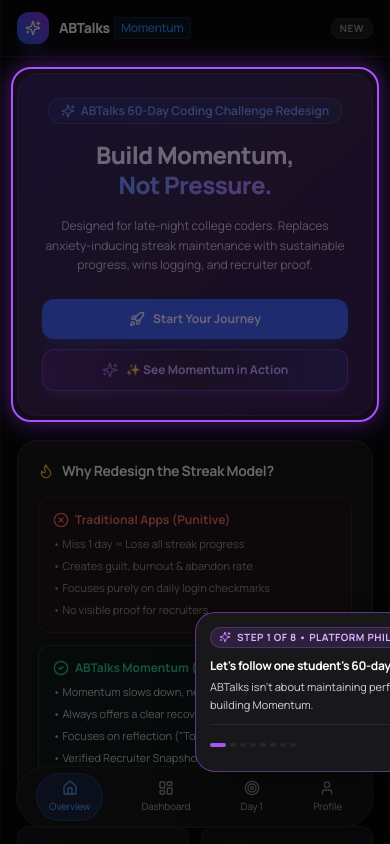
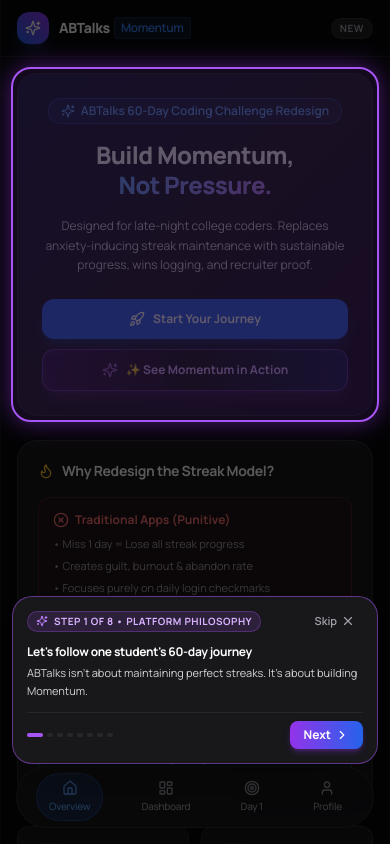
Before and after one commit to maanvi13/abtalks-momentum, a React (Vite) app: page / in a window 390 px wide. Both pictures are taken after a click on the button "Simulator". Shown: the top 844 px of the page. Built offline with nearby package versions, Linux system fonts and the light colour scheme.

Commit message:
fix-embed-calendar-visualizer-inside-step-4-card-eliminate-mobile-overlap

```diff
--- a/src/App.tsx
+++ b/src/App.tsx
@@ -12,7 +12,6 @@
 import { MilestoneRecoveryCelebration } from './components/challenge/MilestoneRecoveryCelebration';
 import { Toast } from './components/common/Toast';
 import { SimulatorOverlay } from './components/simulator/SimulatorOverlay';
-import { CalendarInactivityVisualizer } from './components/simulator/CalendarInactivityVisualizer';
 import { SimulatorFinalModal } from './components/simulator/SimulatorFinalModal';
 
 import { LandingPage } from './pages/LandingPage';
@@ -44,7 +43,6 @@
               <MilestoneRecoveryCelebration />
               <Toast />
               <SimulatorOverlay />
-              <CalendarInactivityVisualizer />
               <SimulatorFinalModal />
             </MobileShell>
           </TourProvider>
--- a/src/components/simulator/CalendarInactivityVisualizer.tsx
+++ b/src/components/simulator/CalendarInactivityVisualizer.tsx
@@ -1,5 +1,4 @@
 import React, { useState, useEffect } from 'react';
-import { motion, AnimatePresence } from 'framer-motion';
 import { Calendar, AlertTriangle, ArrowDown, HeartHandshake } from 'lucide-react';
 import { useSimulator } from '../../context/SimulatorContext';
 
@@ -52,20 +51,14 @@
   ];
 
   return (
-    <AnimatePresence>
-      <motion.div
-        initial={{ opacity: 0, y: -15, scale: 0.95 }}
-        animate={{ opacity: 1, y: 0, scale: 1 }}
-        exit={{ opacity: 0, y: -15, scale: 0.95 }}
-        className="fixed top-14 sm:top-16 left-1/2 -translate-x-1/2 z-50 w-[calc(100%-32px)] max-w-sm glass-card rounded-2xl p-3 sm:p-4 border border-amber-500/50 shadow-2xl space-y-2.5 bg-zinc-950/95"
-      >
+    <div className="w-full bg-zinc-950/90 rounded-xl p-2.5 sm:p-3 border border-amber-500/40 space-y-2 text-left">
       {/* Header */}
       <div className="flex items-center justify-between border-b border-zinc-800 pb-1.5">
-          <div className="flex items-center gap-1.5 text-xs font-bold text-amber-400">
-            <Calendar className="w-4 h-4" />
-            <span>Simulated Exam Inactivity</span>
+        <div className="flex items-center gap-1.5 text-[11px] font-bold text-amber-400">
+          <Calendar className="w-3.5 h-3.5" />
+          <span>Simulated Exam Week Inactivity</span>
         </div>
-          <span className="text-[9px] bg-amber-500/15 text-amber-300 border border-amber-500/30 font-extrabold px-2 py-0.2 rounded-full">
+        <span className="text-[9px] bg-amber-500/15 text-amber-300 border border-amber-500/30 font-extrabold px-1.5 py-0.2 rounded">
           LIVE SIMULATION
         </span>
       </div>
@@ -75,7 +68,7 @@
         {calendarDays.map((item) => (
           <div
             key={item.day}
-              className={`p-1 sm:p-1.5 rounded-lg border text-xs flex flex-col items-center justify-center transition-all ${
+            className={`p-1 rounded-lg border text-[10px] flex flex-col items-center justify-center transition-all ${
               item.status === 'completed'
                 ? 'bg-emerald-500/15 border-emerald-500/30 text-emerald-300 font-semibold'
                 : item.status === 'skipped'
@@ -83,17 +76,17 @@
                 : 'bg-zinc-900 border-zinc-800 text-zinc-500'
             }`}
           >
-              <span className="text-[8px] uppercase text-zinc-400 font-mono">Day</span>
+            <span className="text-[7px] uppercase text-zinc-400 font-mono">Day</span>
             <span className={item.status === 'skipped' ? 'line-through decoration-red-500 text-red-200' : ''}>
               {item.day}
             </span>
-              {item.status === 'skipped' && <span className="text-[7px] text-red-400 font-mono">SKIPPED</span>}
+            {item.status === 'skipped' && <span className="text-[6px] text-red-400 font-mono">SKIPPED</span>}
           </div>
         ))}
       </div>
 
       {/* Live Score Drop Visualizer */}
-        <div className="bg-zinc-900/90 rounded-xl p-2 border border-zinc-800 flex items-center justify-between text-xs">
+      <div className="bg-zinc-900/90 rounded-xl p-2 border border-zinc-800 flex items-center justify-between text-[11px]">
         <div className="flex items-center gap-1.5">
           <AlertTriangle className="w-3.5 h-3.5 text-amber-400 shrink-0" />
           <div>
@@ -108,13 +101,6 @@
           <span className="text-amber-400">{simulatedDropScore}%</span>
         </div>
       </div>
-
-        {/* Encouraging Non-Punitive Philosophy Banner */}
-        <div className="text-[10px] sm:text-[11px] text-indigo-200 bg-indigo-500/10 p-1.5 rounded-lg border border-indigo-500/20 flex items-center gap-1.5">
-          <HeartHandshake className="w-3.5 h-3.5 text-indigo-400 shrink-0" />
-          <span>"Momentum has slowed. Let's build it back together."</span>
     </div>
-      </motion.div>
-    </AnimatePresence>
   );
 };
--- a/src/components/simulator/SimulatorOverlay.tsx
+++ b/src/components/simulator/SimulatorOverlay.tsx
@@ -3,6 +3,7 @@
 import { motion, AnimatePresence } from 'framer-motion';
 import { Sparkles, ChevronRight, ChevronLeft, X } from 'lucide-react';
 import { useSimulator } from '../../context/SimulatorContext';
+import { CalendarInactivityVisualizer } from './CalendarInactivityVisualizer';
 
 export const SimulatorOverlay: React.FC = () => {
   const {
@@ -39,7 +40,6 @@
     const updateRect = () => {
       const el = document.querySelector(`[data-tour="${currentSimStep.targetAttr}"]`);
       if (el) {
-        // Scroll element into view safely for mobile screens
         el.scrollIntoView({ behavior: 'smooth', block: 'nearest' });
         setTargetRect(el.getBoundingClientRect());
       } else {
@@ -60,40 +60,15 @@
 
   if (!isSimulating || !currentSimStep) return null;
 
-  // Calculate Mobile-Responsive Tooltip Positioning (Ensures text is NEVER cut off)
-  const isMobile = window.innerWidth < 640;
-  let tooltipStyle: React.CSSProperties = {
-    position: 'fixed',
-    left: '50%',
-    transform: 'translateX(-50%)',
-    bottom: isMobile ? '72px' : '90px',
-  };
-
-  if (targetRect && !isMobile) {
-    if (currentSimStep.position === 'top' && targetRect.top > 250) {
-      tooltipStyle = {
-        position: 'fixed',
-        left: `${Math.max(16, Math.min(window.innerWidth - 380, targetRect.left + targetRect.width / 2 - 180))}px`,
-        top: `${Math.max(16, targetRect.top - 200)}px`,
-      };
-    } else if (currentSimStep.position === 'bottom' && targetRect.bottom < window.innerHeight - 220) {
-      tooltipStyle = {
-        position: 'fixed',
-        left: `${Math.max(16, Math.min(window.innerWidth - 380, targetRect.left + targetRect.width / 2 - 180))}px`,
-        top: `${Math.min(window.innerHeight - 200, targetRect.bottom + 16)}px`,
-      };
-    }
-  }
-
   return (
-    <div className="fixed inset-0 z-50 pointer-events-none">
+    <div className="fixed inset-0 z-50 pointer-events-none flex flex-col items-center justify-end pb-20 px-3">
       {/* Darkened Backdrop Overlay - Crisp without blur filters */}
       <AnimatePresence>
         <motion.div
           initial={{ opacity: 0 }}
           animate={{ opacity: 1 }}
           exit={{ opacity: 0 }}
-          className="absolute inset-0 bg-black/60 pointer-events-auto"
+          className="absolute inset-0 bg-black/65 pointer-events-auto"
           onClick={stopSimulator}
         />
       </AnimatePresence>
@@ -115,16 +90,15 @@
         />
       )}
 
-      {/* Interactive Mobile-Optimized Simulator Tooltip Box */}
+      {/* Interactive Mobile-Fitted Simulator Tooltip Box */}
       <AnimatePresence mode="wait">
         <motion.div
           key={currentSimStepIndex}
-          initial={{ opacity: 0, y: 12, scale: 0.96 }}
+          initial={{ opacity: 0, y: 16, scale: 0.96 }}
           animate={{ opacity: 1, y: 0, scale: 1 }}
-          exit={{ opacity: 0, y: -12, scale: 0.96 }}
+          exit={{ opacity: 0, y: -16, scale: 0.96 }}
           transition={{ duration: 0.25 }}
-          style={tooltipStyle}
-          className="w-[calc(100%-32px)] max-w-sm bg-[#18181B] rounded-2xl p-3.5 sm:p-4 border border-purple-500/50 shadow-2xl z-50 pointer-events-auto space-y-2.5"
+          className="w-full max-w-[370px] bg-[#18181B] rounded-2xl p-3.5 sm:p-4 border border-purple-500/50 shadow-2xl z-50 pointer-events-auto space-y-3 max-h-[82vh] overflow-y-auto"
         >
           {/* Header */}
           <div className="flex items-center justify-between">
@@ -143,11 +117,18 @@
             </button>
           </div>
 
-          {/* Body */}
+          {/* Body Title & Description */}
           <div className="space-y-1">
             <h3 className="text-xs sm:text-sm font-bold text-white tracking-tight leading-snug">{currentSimStep.title}</h3>
-            <p className="text-[11px] sm:text-xs text-zinc-300 leading-relaxed max-h-24 overflow-y-auto pr-1">{currentSimStep.description}</p>
+            <p className="text-[11px] sm:text-xs text-zinc-300 leading-relaxed">{currentSimStep.description}</p>
           </div>
+
+          {/* Step 4 Embedded Calendar Inactivity Visualizer */}
+          {currentSimStep.stepNumber === 4 && (
+            <div className="pt-1">
+              <CalendarInactivityVisualizer />
+            </div>
+          )}
 
           {/* Progress Bar & Navigation Controls */}
           <div className="pt-2 border-t border-zinc-800 flex items-center justify-between">
@@ -172,7 +153,7 @@
               {currentSimStepIndex > 0 && (
                 <button
                   onClick={prevSimStep}
-                  className="p-1 rounded-lg bg-zinc-900 hover:bg-zinc-800 text-zinc-300 border border-zinc-800 text-xs transition-colors"
+                  className="p-1.5 rounded-lg bg-zinc-900 hover:bg-zinc-800 text-zinc-300 border border-zinc-800 text-xs transition-colors"
                   title="Previous Step"
                 >
                   <ChevronLeft className="w-3.5 h-3.5" />
@@ -181,7 +162,7 @@
 
               <button
                 onClick={nextSimStep}
-                className="flex items-center gap-1 py-1 px-3 rounded-lg bg-gradient-to-r from-purple-600 to-blue-600 hover:from-purple-500 hover:to-blue-500 text-white text-xs font-bold shadow-md shadow-purple-600/30 transition-all hover:scale-105 active:scale-95"
+                className="flex items-center gap-1 py-1.5 px-3.5 rounded-lg bg-gradient-to-r from-purple-600 to-blue-600 hover:from-purple-500 hover:to-blue-500 text-white text-xs font-bold shadow-md shadow-purple-600/30 transition-all hover:scale-105 active:scale-95"
               >
                 <span>{currentSimStepIndex === totalSimSteps - 1 ? 'Finish' : 'Next'}</span>
                 <ChevronRight className="w-3.5 h-3.5" />
```
Also changed, not shown: 1 other file (tests, documents, lock files or other folders). Lines whose indentation alone changed are shown as unchanged.
